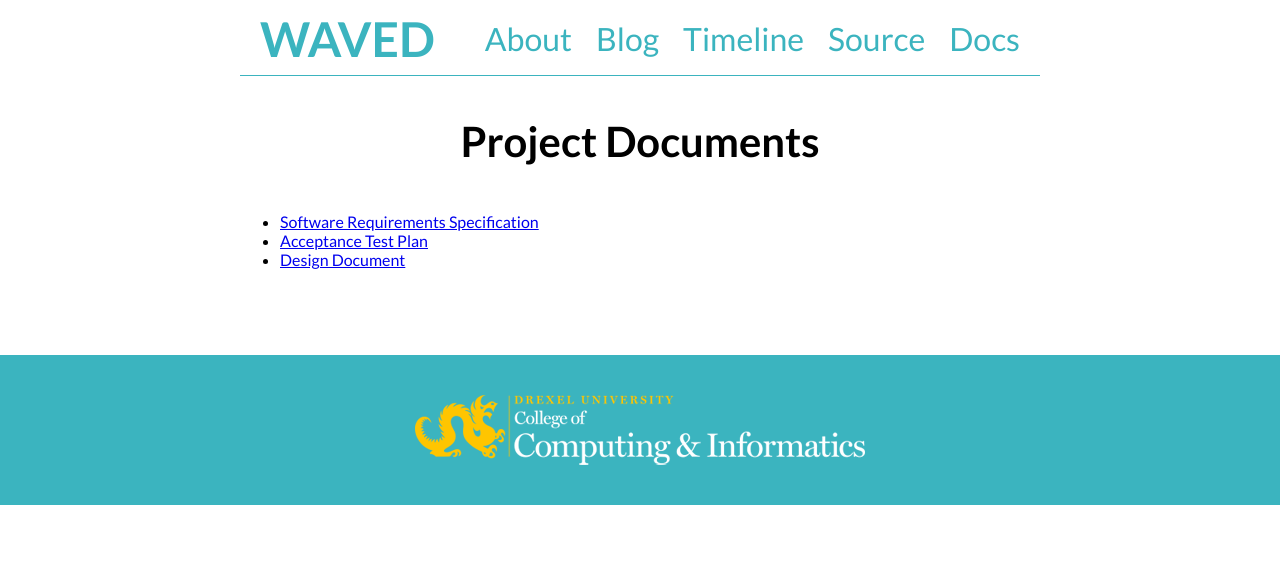
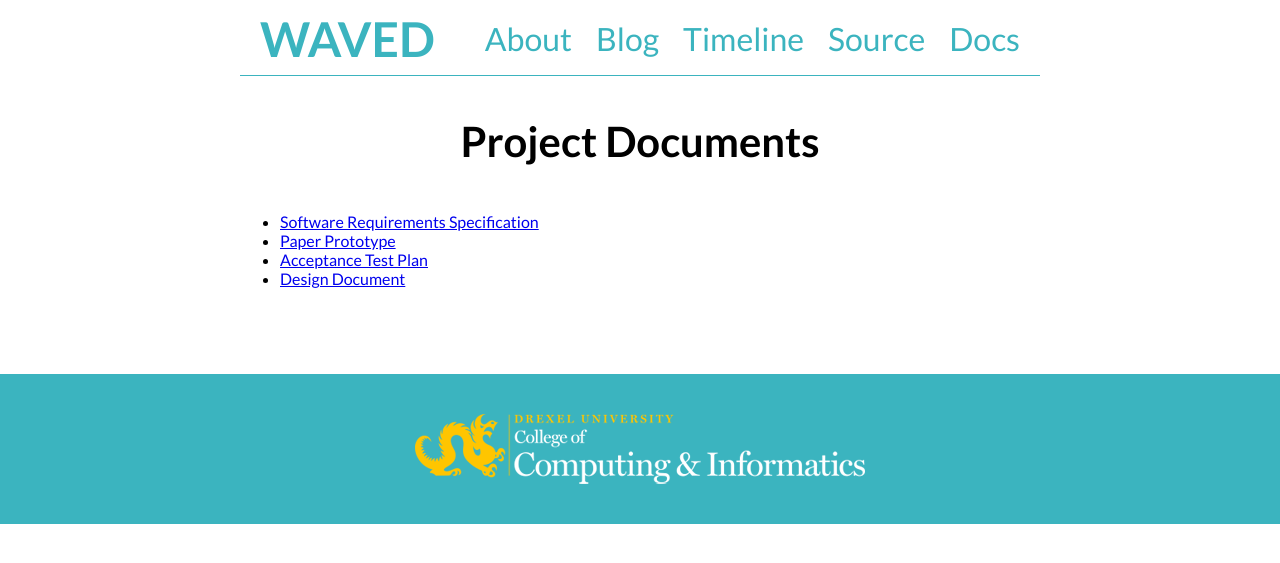
Before and after one commit to KSHSK/WAVED, a Jekyll site: the page built from documents.html, in a window 1280 px wide. Shown: the top 563 px of the page. Built offline with Jekyll 4.4.1, drawn with Linux system fonts in a browser that asks for light colours.

Commit message:
Add paper prototype to docs

```diff
--- a/documents.html
+++ b/documents.html
@@ -6,6 +6,7 @@ header: Project Documents
 
 <ul>
 	<li><a href="{{ site.baseurl }}/documents/SRS.pdf">Software Requirements Specification</a></li>
+	<li><a href="{{ site.baseurl }}/documents/PP.pdf">Paper Prototype</a></li>
 	<li><a href="{{ site.baseurl }}/documents/ATP.pdf">Acceptance Test Plan</a></li>
 	<li><a href="{{ site.baseurl }}/documents/DD.pdf">Design Document</a></li>
 </ul>
```
Also changed, not shown: 1 other file.
